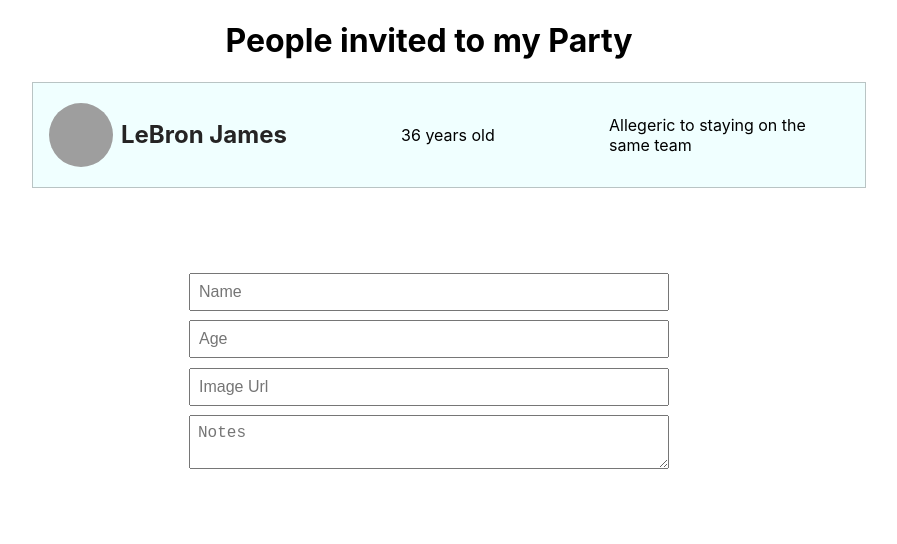
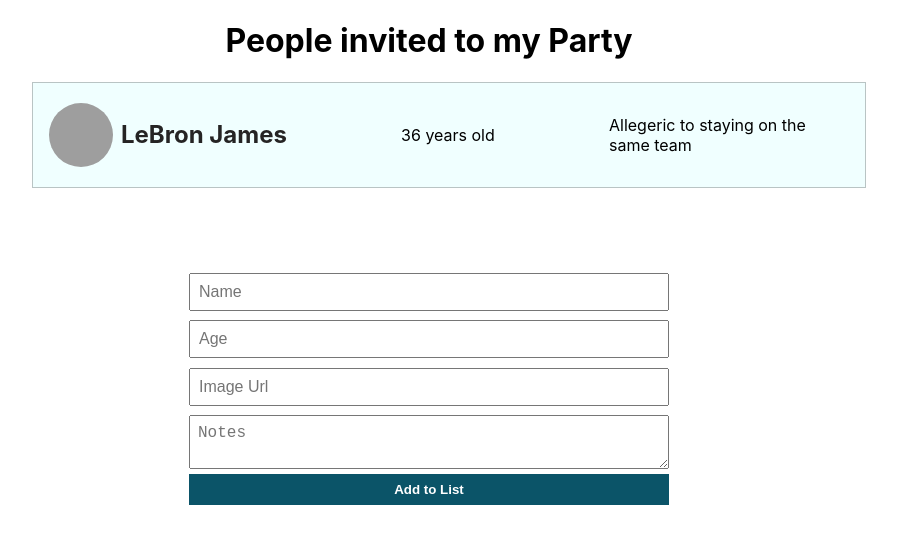
Before and after one commit to aselwilliams/React-with-TypeScript, a React (Create React App) app: page / in a window 1280 px wide. Shown: the top 544 px of the page, without its empty margins (211-1108 px from the left). Built offline with nearby package versions, Linux system fonts and the light colour scheme; grey boxes are pictures that could not be loaded.

Commit message:
handling events in ts

```diff
--- a/src/App.tsx
+++ b/src/App.tsx
@@ -3,7 +3,7 @@
 import AddToList from './components/AddToList';
 import List from './components/List'
 
-interface IState {
+ export interface IState {
   people: {
     name: string
     age: number
@@ -27,7 +27,7 @@
     <div className="App">
       <h1>People invited to my Party</h1>
       <List people={people}/>
-      <AddToList />
+      <AddToList people={people} setPeople={setPeople}/>
     </div>
   );
 }
--- a/src/components/AddToList.tsx
+++ b/src/components/AddToList.tsx
@@ -1,6 +1,12 @@
-import React, { useState } from 'react'
+import React, { useState } from 'react';
+import {IState as Props} from '../App';
 
-const AddToList = () => {
+interface IProps {
+    people: Props['people']
+    setPeople: React.Dispatch<React.SetStateAction<Props['people']>>
+  }
+
+const AddToList: React.FC<IProps> = ({people, setPeople}) => {
     const [input, setInput] = useState({
         name: '',
         age: '',
@@ -8,18 +14,39 @@
         img: ''
     })
 
-    const handleChange= (e: React.ChangeEvent<HTMLInputElement | HTMLTextAreaElement>) => {
+    const handleChange= (e: React.ChangeEvent<HTMLInputElement | HTMLTextAreaElement>): void => {
 setInput({
     ...input,
     [e.target.name]: e.target.value
 })
     }
+
+    const handleClick = (): void => {
+        if(!input.name || !input.age || !input.img){
+            return
+        }
+        setPeople([
+            ...people, {
+                name: input.name,
+                age: parseInt(input.age),
+                url: input.img,
+                note: input.note
+            }
+        ])
+        setInput({
+            name: '',
+            age: '',
+            note: '',
+            img: ''
+        })
+    }
     return (
         <div className='AddToList'>
             <input type='text' placeholder='Name' className='AddToList-input' value={input.name} onChange={handleChange} name='name'/>
-            <input type='text' placeholder='Age' className='AddToList-input' value={input.age} onChange={handleChange} name='age'/>
+            <input type='number' placeholder='Age' className='AddToList-input' value={input.age} onChange={handleChange} name='age'/>
             <input type='text' placeholder='Image Url' className='AddToList-input' value={input.img} onChange={handleChange} name='img'/>
             <textarea placeholder='Notes' className='AddToList-input' value={input.note} onChange={handleChange} name='note'/>
+            <button className='AddToList-btn' onClick={handleClick}>Add to List</button>
         </div>
     )
 }
--- a/src/components/List.tsx
+++ b/src/components/List.tsx
@@ -1,13 +1,6 @@
 import React from 'react'
+import {IState as IProps} from '../App'
 
-interface IProps {
-    people: {
-      name: string
-      age: number
-      url: string
-      note?: string
-    }[]
-  }
 const List: React.FC<IProps> = ({ people }) => {
     const renderList = (): JSX.Element[] => {
         return people.map((person)=> {
```
